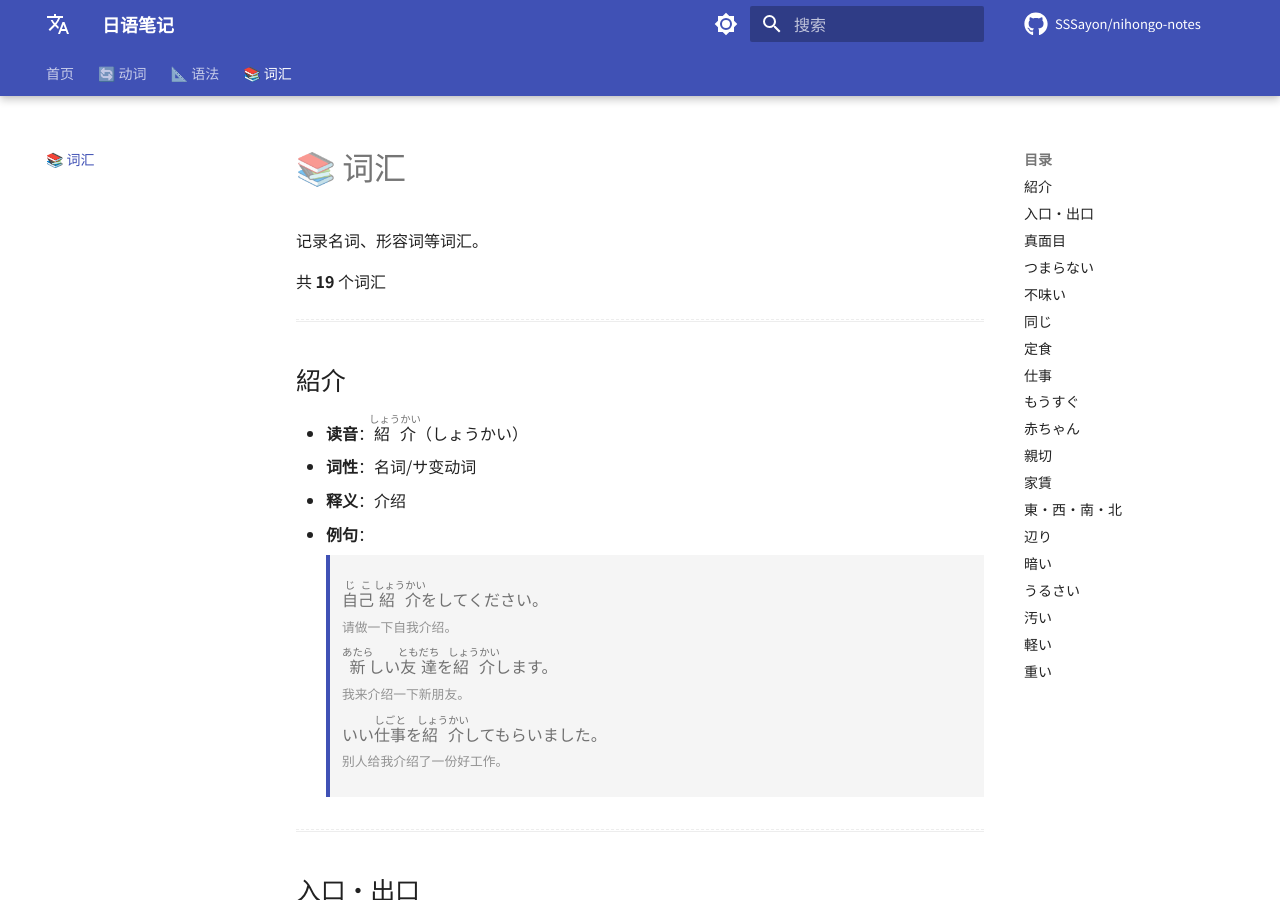
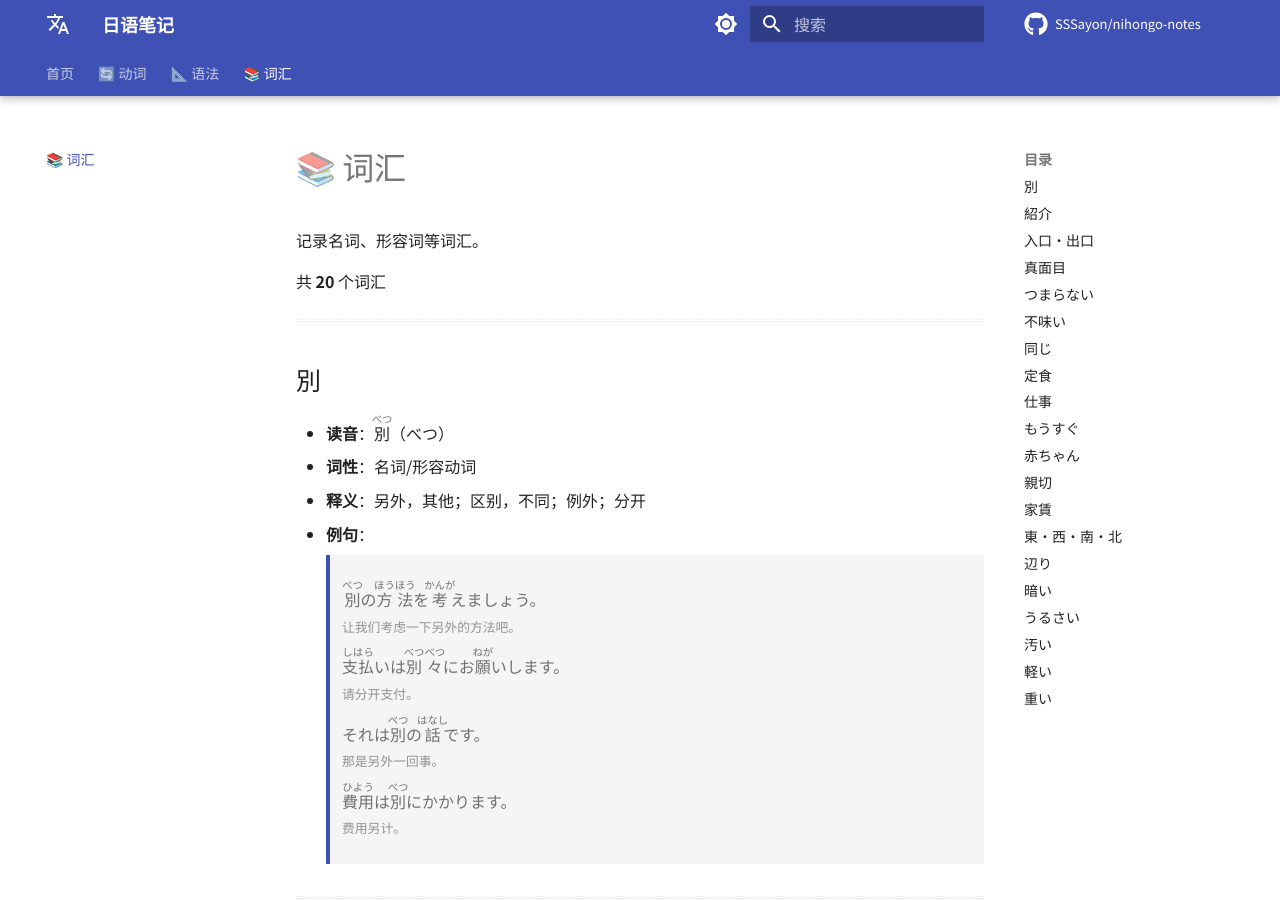
Before and after one commit to SSSayon/nihongo-notes, an MkDocs documentation site: the page built from docs/vocabulary.md, in a window 1280 px wide and 900 px high. Built offline with MkDocs 1.6.1 and Material for MkDocs 9.7.7, drawn with Linux system fonts in a browser that asks for light colours; comment, search, counter and statistics services are not loaded.

Commit message:
chore: update site content

```diff
--- a/docs/vocabulary.md
+++ b/docs/vocabulary.md
@@ -2,7 +2,37 @@
 
 记录名词、形容词等词汇。
 
-共 **19** 个词汇
+共 **20** 个词汇
+
+---
+
+## 別
+
+- **读音**：<ruby>別<rt>べつ</rt></ruby>（べつ）
+- **词性**：名词/形容动词
+- **释义**：另外，其他；区别，不同；例外；分开
+
+- **例句**：
+
+    > <div class="example-box">
+    > <ruby>別<rt>べつ</rt></ruby>の<ruby>方法<rt>ほうほう</rt></ruby>を<ruby>考<rt>かんが</rt></ruby>えましょう。
+    > <br><small>让我们考虑一下另外的方法吧。</small>
+    > </div>
+
+    > <div class="example-box">
+    > <ruby>支払<rt>しはら</rt></ruby>いは<ruby>別々<rt>べつべつ</rt></ruby>にお<ruby>願<rt>ねが</rt></ruby>いします。
+    > <br><small>请分开支付。</small>
+    > </div>
+
+    > <div class="example-box">
+    > それは<ruby>別<rt>べつ</rt></ruby>の<ruby>話<rt>はなし</rt></ruby>です。
+    > <br><small>那是另外一回事。</small>
+    > </div>
+
+    > <div class="example-box">
+    > <ruby>費用<rt>ひよう</rt></ruby>は<ruby>別<rt>べつ</rt></ruby>にかかります。
+    > <br><small>费用另计。</small>
+    > </div>
 
 ---
 
```
Also changed, not shown: docs/index.md (+3 -3 lines), 1 other file.
